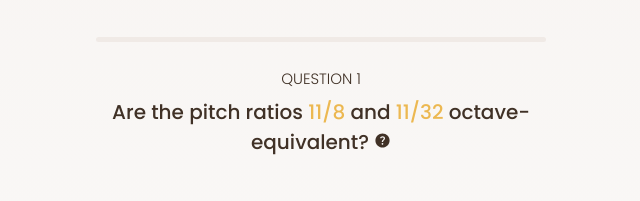
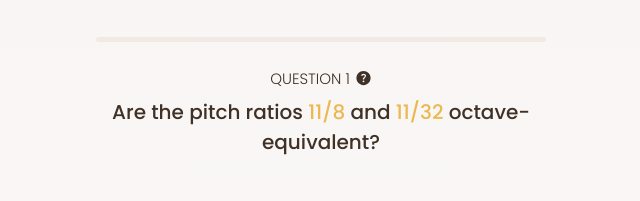
Before and after one commit to felipetovarhenao/just-intuition, a React (Vite) app: page / in a window 1280 px wide. Both pictures are taken after a click on the button "TAKE NEW QUIZ". Shown: the part 184-385 px from the top of the page, without its empty margins (319-959 px from the left). Built offline with nearby package versions, Linux system fonts and the light colour scheme.

Commit message:
Put help-box in question header instead of prompt

```diff
--- a/src/components/HelpBox/HelpBox.scss
+++ b/src/components/HelpBox/HelpBox.scss
@@ -20,7 +20,7 @@
     width: max-content;
     overflow-y: auto;
     background-color: var(--bg-4);
-    translate: -100% 50%;
+    translate: -50% 60%;
     text-transform: none;
     text-align: left;
     white-space: pre-wrap;
--- a/src/components/Question/Question.scss
+++ b/src/components/Question/Question.scss
@@ -9,6 +9,20 @@
     font-size: $txt-ms;
     text-transform: uppercase;
     color: var(--fg-5);
+    .question__header__help-box {
+      @include l-pad;
+      display: inline-flex;
+      translate: 0px 15%;
+      .question__header__help-box__token {
+        &.--highlight {
+          color: var(--caution-3);
+        }
+        &.--superscript {
+          vertical-align: super;
+          font-size: $txt-xs;
+        }
+      }
+    }
   }
   .question__prompt {
     text-align: center;
@@ -17,23 +31,6 @@
       font-weight: $bold;
       &.--highlight {
         color: var(--caution-3);
-      }
-    }
-    .question__prompt__help-box {
-      @include l-pad;
-      display: inline-flex;
-      .question__prompt__help-box__token {
-        &.--highlight {
-          color: var(--caution-3);
-        }
-        &.--superscript {
-          vertical-align: super;
-          font-size: $txt-xs;
-        }
-        &.--subscript {
-          vertical-align: sub;
-          font-size: $txt-xs;
-        }
       }
     }
   }
--- a/src/components/Question/Question.tsx
+++ b/src/components/Question/Question.tsx
@@ -20,20 +20,14 @@ const Question = ({ id, question, readonly = false }: QuestionProps) => {
   }
   return (
     <div className="question">
-      <h4 className="question__header">question {id + 1}</h4>
-      <div className="question__prompt">
-        {tokenizeString(question.prompt).map((token, i) => (
-          <span key={i} className={classNames("question__prompt__token", { "--highlight": isHighlight(token.type) })}>
-            {token.substring}
-          </span>
-        ))}
-        <HelpBox className="question__prompt__help-box">
+      <h4 className="question__header">
+        question {id + 1}
+        <HelpBox className="question__header__help-box">
           {tokenizeString(question.hint).map((token, i) => (
             <span
               key={i}
-              className={classNames("question__prompt__help-box__token", {
+              className={classNames("question__header__help-box__token", {
                 "--superscript": token.type === TokenType.SUPERSCRIPT,
-                "--subscript": token.type === TokenType.SUBSCRIPT,
                 "--highlight": isHighlight(token.type),
               })}
             >
@@ -41,6 +35,13 @@ const Question = ({ id, question, readonly = false }: QuestionProps) => {
             </span>
           ))}
         </HelpBox>
+      </h4>
+      <div className="question__prompt">
+        {tokenizeString(question.prompt).map((token, i) => (
+          <span key={i} className={classNames("question__prompt__token", { "--highlight": isHighlight(token.type) })}>
+            {token.substring}
+          </span>
+        ))}
       </div>
       <br />
       {!readonly ? (
```
